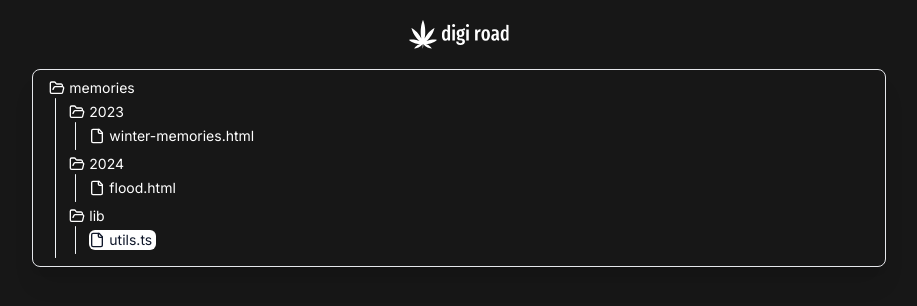
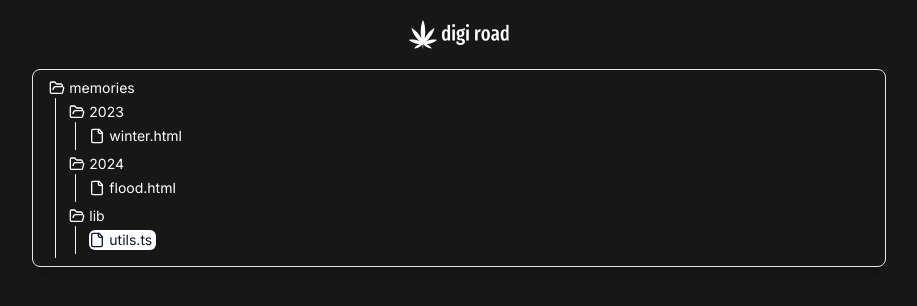
Before and after one commit to txxasif/FloodscapeMemories, a Next.js app: page /memories in a window 1280 px wide. Shown: the top 306 px of the page, without its empty margins (181-1098 px from the left). Built offline with nearby package versions, Linux system fonts and the light colour scheme.

Commit message:
memories

```diff
--- a/components/FilleManager.tsx
+++ b/components/FilleManager.tsx
@@ -26,9 +26,7 @@ export function FilleManager() {
         <Folder element="memories" value="1">
           <Folder value="2" element="2023">
             <File value="3">
-              <Link href={"/memories/winter-memories"}>
-                winter-memories.html
-              </Link>
+              <Link href={"/memories/winter-memories"}>winter.html</Link>
             </File>
           </Folder>
           <Folder value="4" element="2024">
```
